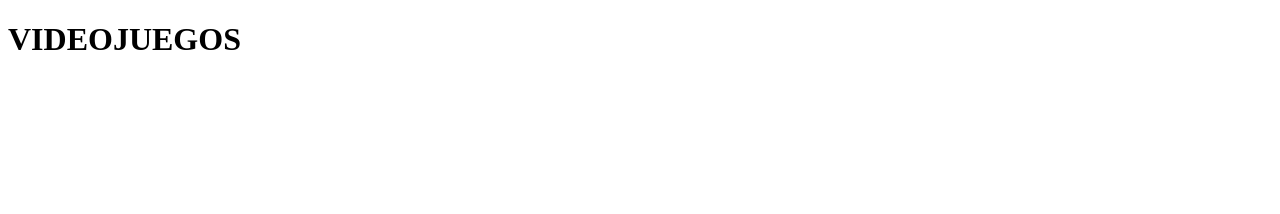
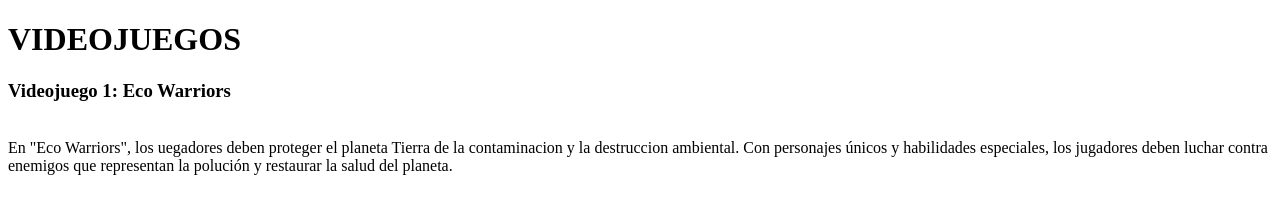
Before and after one commit to Isa-G88/parcial_isabella_segundoejercicio, a plain HTML site: page index.html in a window 1280 px wide. Drawn offline with Linux system fonts and the light colour scheme.

Commit message:
Segundo commit

```diff
--- a/index.html
+++ b/index.html
@@ -7,5 +7,9 @@
 </head>
 <body>
     <h1>VIDEOJUEGOS</h1>
+
+    <h3>Videojuego 1: Eco Warriors</h3>
+    <img src="" alt="" srcset="">
+    <div>En "Eco Warriors", los uegadores deben proteger el planeta Tierra de la contaminacion y la destruccion ambiental. Con personajes únicos y habilidades especiales, los jugadores deben luchar contra enemigos que representan la polución y restaurar la salud del planeta.</div>
 </body>
 </html>
```
